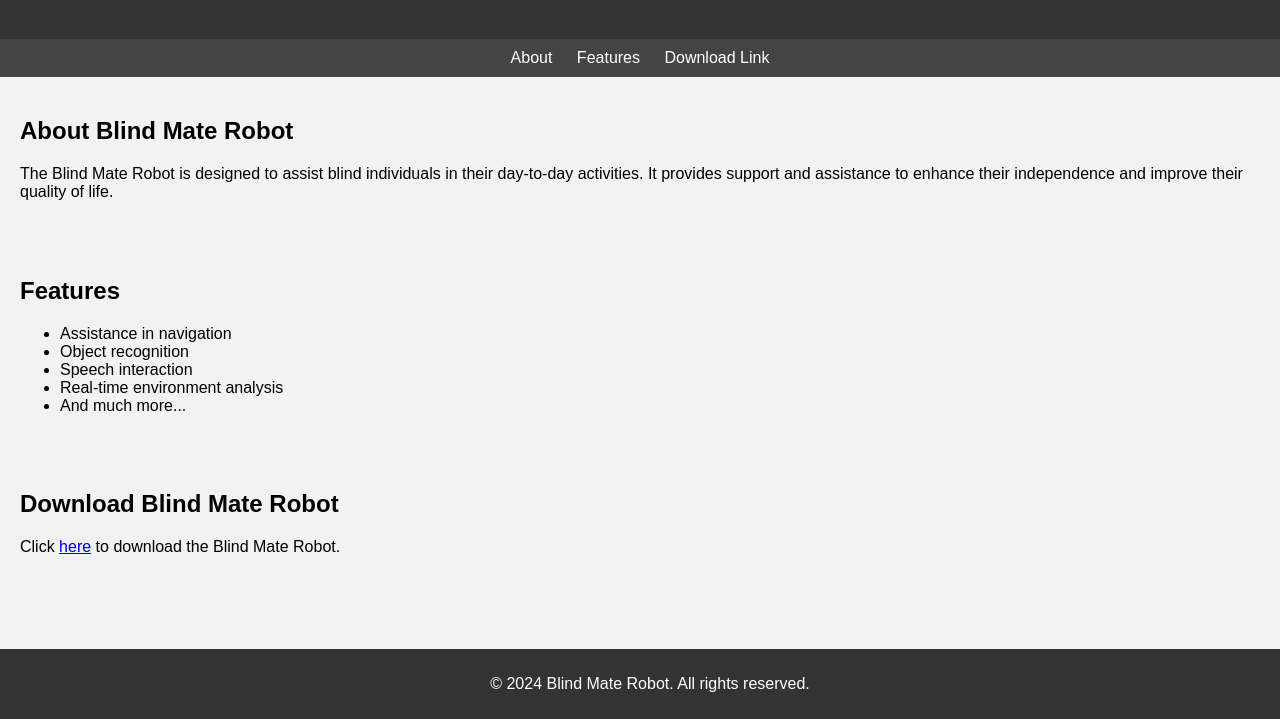
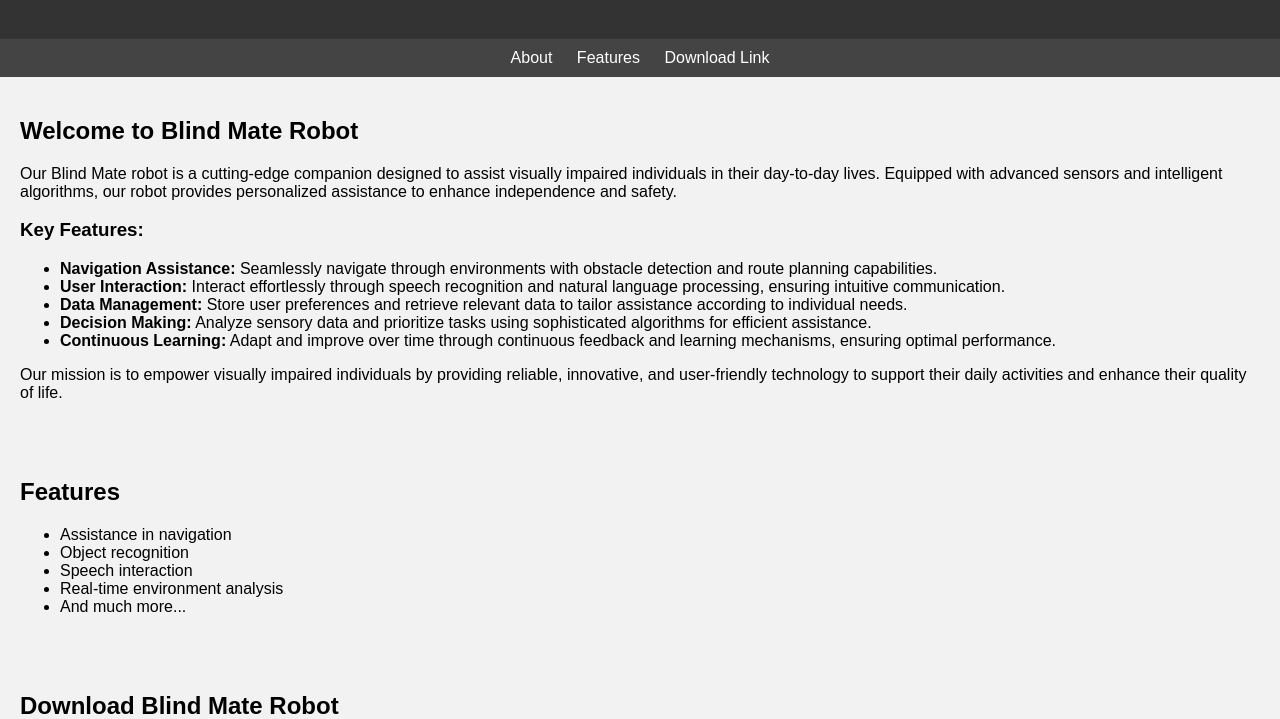
Before and after one commit to Iumunnakwe/idk, a plain HTML site: page index.html in a window 1280 px wide. Shown: the part 81-800 px from the top of the page. Drawn offline with Linux system fonts and the light colour scheme.

Commit message:
Update index.html

```diff
--- a/index.html
+++ b/index.html
@@ -54,11 +54,21 @@
         <a href="#link">Download Link</a>
     </nav>
     <section id="about">
-        <h2>About Blind Mate Robot</h2>
-        <p>
-            The Blind Mate Robot is designed to assist blind individuals in their day-to-day activities. It provides
-            support and assistance to enhance their independence and improve their quality of life.
-        </p>
+
+      <div class="robot-description">
+    <h2>Welcome to Blind Mate Robot</h2>
+    <p>Our Blind Mate robot is a cutting-edge companion designed to assist visually impaired individuals in their day-to-day lives. Equipped with advanced sensors and intelligent algorithms, our robot provides personalized assistance to enhance independence and safety.</p>
+    <h3>Key Features:</h3>
+    <ul>
+        <li><strong>Navigation Assistance:</strong> Seamlessly navigate through environments with obstacle detection and route planning capabilities.</li>
+        <li><strong>User Interaction:</strong> Interact effortlessly through speech recognition and natural language processing, ensuring intuitive communication.</li>
+        <li><strong>Data Management:</strong> Store user preferences and retrieve relevant data to tailor assistance according to individual needs.</li>
+        <li><strong>Decision Making:</strong> Analyze sensory data and prioritize tasks using sophisticated algorithms for efficient assistance.</li>
+        <li><strong>Continuous Learning:</strong> Adapt and improve over time through continuous feedback and learning mechanisms, ensuring optimal performance.</li>
+    </ul>
+    <p>Our mission is to empower visually impaired individuals by providing reliable, innovative, and user-friendly technology to support their daily activities and enhance their quality of life.</p>
+</div>
+
     </section>
     <section id="features">
         <h2>Features</h2>
@@ -70,12 +80,13 @@
             <li>And much more...</li>
         </ul>
     </section>
+
     <section id="link">
         <h2>Download Blind Mate Robot</h2>
         <p>Click <a href="https://docs.google.com/presentation/d/1b2MWzeklJSQ-62l7hQBugxholKDWL1AJqD8YK147Qkw/edit?usp=sharing">here</a> to download the Blind Mate Robot.</p>
     </section>
-    <footer>
-        <p>&copy; 2024 Blind Mate Robot. All rights reserved.</p>
-    </footer>
+   <h2>Video demo app on Blindmate app capabilities</h2>
+       <iframe width="560" height="315" src="https://www.youtube.com/embed/C0biAdmuons?si=7Z307jgKT45ANQ9m" title="YouTube video player" frameborder="0" allow="accelerometer; autoplay; clipboard-write; encrypted-media; gyroscope; picture-in-picture; web-share" referrerpolicy="strict-origin-when-cross-origin" allowfullscreen></iframe>
+
 </body>
 </html>
```
